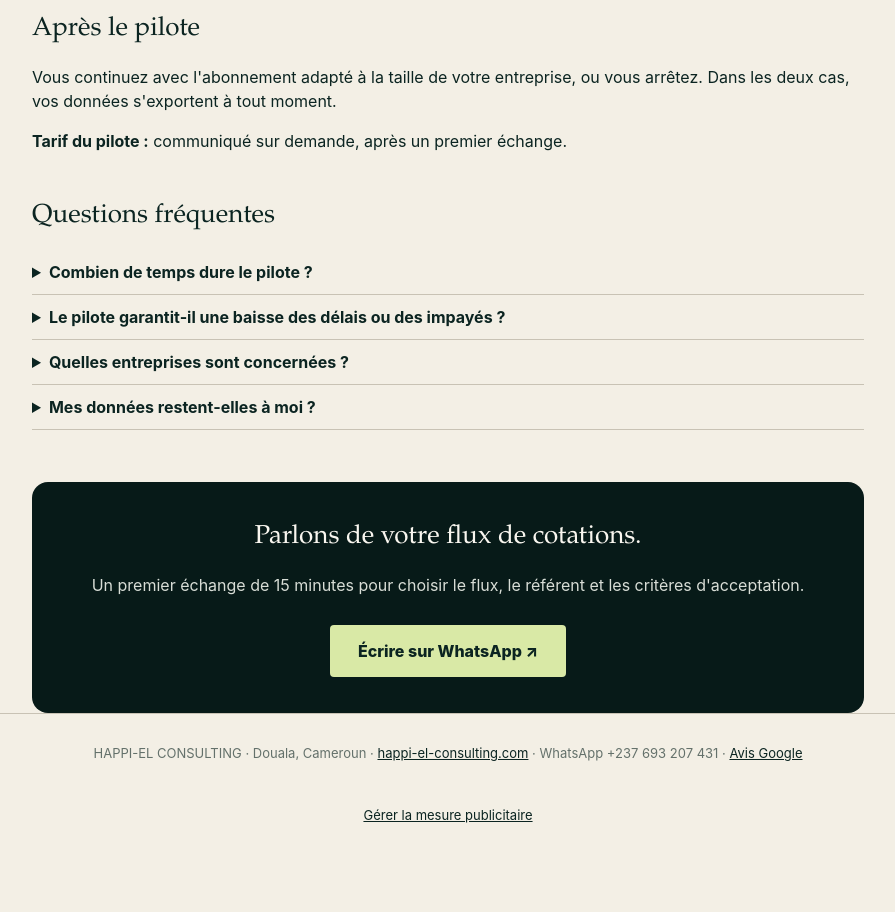
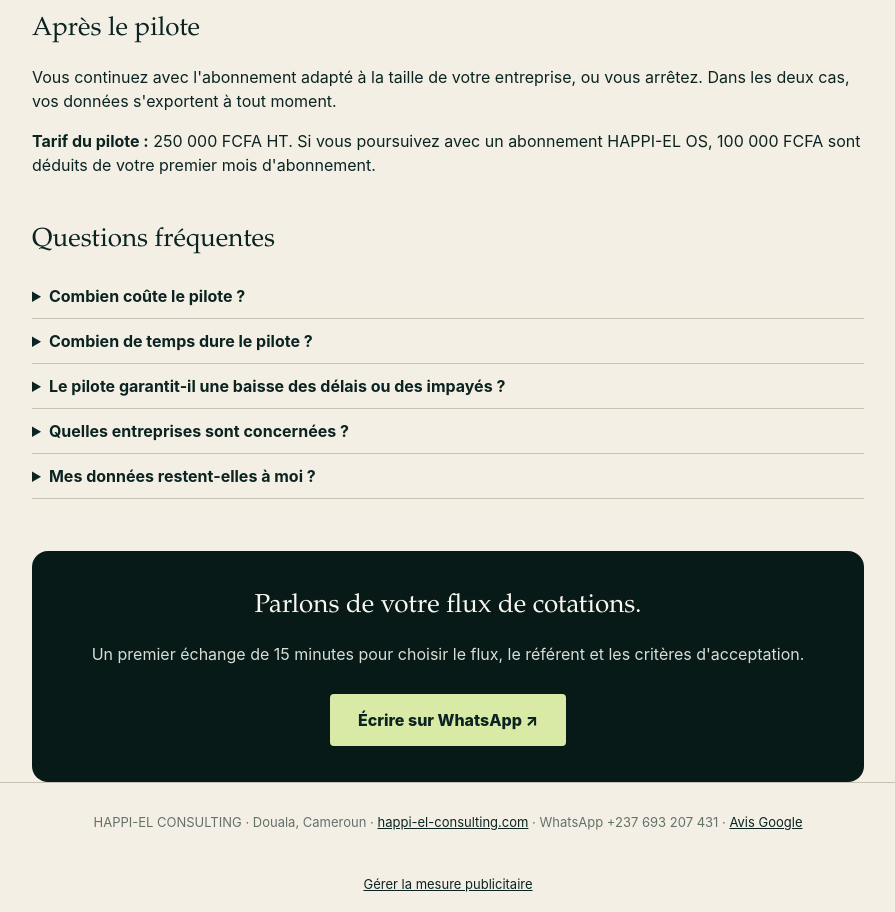
Before and after one commit to choushignon513-afk/happi-el-consulting-site, a plain HTML site: page pilote-30-jours-transport-logistique-cameroun.html in a window 1280 px wide. Shown: the part 2380-3292 px from the top of the page, without its empty margins (192-1087 px from the left). Before the commit the page ends 3223 px from the top, so only its background shows below. Drawn offline with Linux system fonts and the light colour scheme.

Commit message:
Pilote 30 jours : tarif publié (250 000 FCFA HT, 100 000 FCFA déduits du premier mois si le client poursuit) (#57)
Claude-Session: https://claude.ai/code/session_012vCuazJG9egTYBPWPv194B

Co-authored-by: Claude <noreply@anthropic.com>

```diff
--- a/pilote-30-jours-transport-logistique-cameroun.html
+++ b/pilote-30-jours-transport-logistique-cameroun.html
@@ -47,8 +47,8 @@ footer a{color:var(--ink)}
 .small{font-size:13px;color:var(--muted)}details{border-bottom:1px solid var(--line);padding:10px 0}summary{font-weight:700;cursor:pointer}ol.steps li,ul.plain li{margin:8px 0}
 </style>
 <script src="/assets/tracking.js" defer></script>
-<script type="application/ld+json">{"@context": "https://schema.org", "@type": "Article", "headline": "Pilote 30 jours transport et logistique : de la cotation à la facturation", "image": "https://happi-el-consulting.com/assets/og/pilote-30-jours-transport-logistique-cameroun.jpg", "datePublished": "2026-11-24T08:00:00+01:00", "dateModified": "2026-11-24T08:00:00+01:00", "author": {"@type": "Person", "name": "Emmanuel Fomba", "url": "https://happi-el-consulting.com/a-propos-emmanuel-fomba"}, "publisher": {"@type": "Organization", "name": "HAPPI-EL CONSULTING"}, "description": "Un pilote de 30 jours sur un seul flux (cotation, validation, voyage, incident, facturation) pour transporteurs et transitaires de Douala, avec mesure de départ, critères d'acceptation écrits et contrôle humain.", "inLanguage": "fr", "mainEntityOfPage": "https://happi-el-consulting.com/pilote-30-jours-transport-logistique-cameroun"}</script>
-<script type="application/ld+json">{"@context": "https://schema.org", "@type": "FAQPage", "mainEntity": [{"@type": "Question", "name": "Combien de temps dure le pilote ?", "acceptedAnswer": {"@type": "Answer", "text": "30 jours d'utilisation, précédés d'une mesure de départ et suivis d'une mesure à 30 jours avec les mêmes définitions."}}, {"@type": "Question", "name": "Le pilote garantit-il une baisse des délais ou des impayés ?", "acceptedAnswer": {"@type": "Answer", "text": "Non. Le pilote mesure ce qui change sur un flux réel ; aucun gain chiffré n'est garanti."}}, {"@type": "Question", "name": "Quelles entreprises sont concernées ?", "acceptedAnswer": {"@type": "Answer", "text": "Les transporteurs, transitaires et commissionnaires en douane de Douala, de 2 à 50 personnes."}}, {"@type": "Question", "name": "Mes données restent-elles à moi ?", "acceptedAnswer": {"@type": "Answer", "text": "Oui. Les données s'exportent à tout moment, pendant et après le pilote. Rien n'est envoyé sans validation d'une personne autorisée."}}]}</script>
+<script type="application/ld+json">{"@context": "https://schema.org", "@type": "Article", "headline": "Pilote 30 jours transport et logistique : de la cotation à la facturation", "image": "https://happi-el-consulting.com/assets/og/pilote-30-jours-transport-logistique-cameroun.jpg", "datePublished": "2026-11-24T08:00:00+01:00", "dateModified": "2026-11-24T18:00:00+01:00", "author": {"@type": "Person", "name": "Emmanuel Fomba", "url": "https://happi-el-consulting.com/a-propos-emmanuel-fomba"}, "publisher": {"@type": "Organization", "name": "HAPPI-EL CONSULTING"}, "description": "Un pilote de 30 jours sur un seul flux (cotation, validation, voyage, incident, facturation) pour transporteurs et transitaires de Douala, avec mesure de départ, critères d'acceptation écrits et contrôle humain.", "inLanguage": "fr", "mainEntityOfPage": "https://happi-el-consulting.com/pilote-30-jours-transport-logistique-cameroun"}</script>
+<script type="application/ld+json">{"@context": "https://schema.org", "@type": "FAQPage", "mainEntity": [{"@type": "Question", "name": "Combien coûte le pilote ?", "acceptedAnswer": {"@type": "Answer", "text": "250 000 FCFA HT. Si vous poursuivez avec un abonnement HAPPI-EL OS, 100 000 FCFA sont déduits de votre premier mois d'abonnement."}}, {"@type": "Question", "name": "Combien de temps dure le pilote ?", "acceptedAnswer": {"@type": "Answer", "text": "30 jours d'utilisation, précédés d'une mesure de départ et suivis d'une mesure à 30 jours avec les mêmes définitions."}}, {"@type": "Question", "name": "Le pilote garantit-il une baisse des délais ou des impayés ?", "acceptedAnswer": {"@type": "Answer", "text": "Non. Le pilote mesure ce qui change sur un flux réel ; aucun gain chiffré n'est garanti."}}, {"@type": "Question", "name": "Quelles entreprises sont concernées ?", "acceptedAnswer": {"@type": "Answer", "text": "Les transporteurs, transitaires et commissionnaires en douane de Douala, de 2 à 50 personnes."}}, {"@type": "Question", "name": "Mes données restent-elles à moi ?", "acceptedAnswer": {"@type": "Answer", "text": "Oui. Les données s'exportent à tout moment, pendant et après le pilote. Rien n'est envoyé sans validation d'une personne autorisée."}}]}</script>
 <script type="application/ld+json">{"@context": "https://schema.org", "@type": "BreadcrumbList", "itemListElement": [{"@type": "ListItem", "position": 1, "name": "Accueil", "item": "https://happi-el-consulting.com/"}, {"@type": "ListItem", "position": 2, "name": "Pilote 30 jours transport et logistique : de la cotation à la facturation", "item": "https://happi-el-consulting.com/pilote-30-jours-transport-logistique-cameroun"}]}</script>
 <style>.reponse-courte{border-left:4px solid #806126;background:rgba(217,233,166,.35);padding:14px 18px;margin:18px 0 24px;border-radius:4px}.reponse-courte .rc-label{display:block;font-size:12px;font-weight:700;letter-spacing:.1em;text-transform:uppercase;color:#76571f;margin:0 0 6px}.reponse-courte p{margin:0}</style>
 </head>
@@ -114,9 +114,10 @@ footer a{color:var(--ink)}
 
   <h2>Après le pilote</h2>
   <p>Vous continuez avec l'abonnement adapté à la taille de votre entreprise, ou vous arrêtez. Dans les deux cas, vos données s'exportent à tout moment.</p>
-  <p><strong>Tarif du pilote :</strong> communiqué sur demande, après un premier échange.</p>
+  <p><strong>Tarif du pilote :</strong> 250 000 FCFA HT. Si vous poursuivez avec un abonnement HAPPI-EL OS, 100 000 FCFA sont déduits de votre premier mois d'abonnement.</p>
 
   <h2>Questions fréquentes</h2>
+  <details><summary>Combien coûte le pilote ?</summary><p>250 000 FCFA HT. Si vous poursuivez avec un abonnement HAPPI-EL OS, 100 000 FCFA sont déduits de votre premier mois d&#x27;abonnement.</p></details>
   <details><summary>Combien de temps dure le pilote ?</summary><p>30 jours d&#x27;utilisation, précédés d&#x27;une mesure de départ et suivis d&#x27;une mesure à 30 jours avec les mêmes définitions.</p></details>
   <details><summary>Le pilote garantit-il une baisse des délais ou des impayés ?</summary><p>Non. Le pilote mesure ce qui change sur un flux réel ; aucun gain chiffré n&#x27;est garanti.</p></details>
   <details><summary>Quelles entreprises sont concernées ?</summary><p>Les transporteurs, transitaires et commissionnaires en douane de Douala, de 2 à 50 personnes.</p></details>
```
Also changed, not shown: llms.txt.
